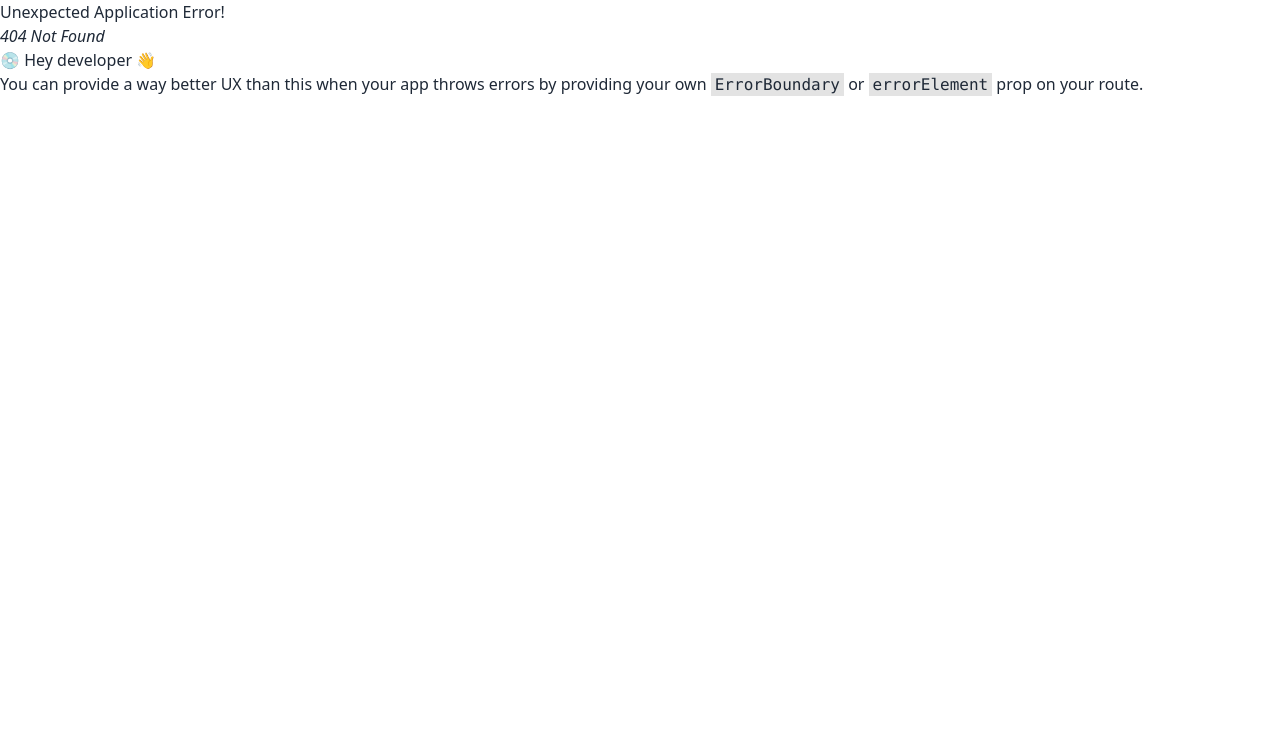
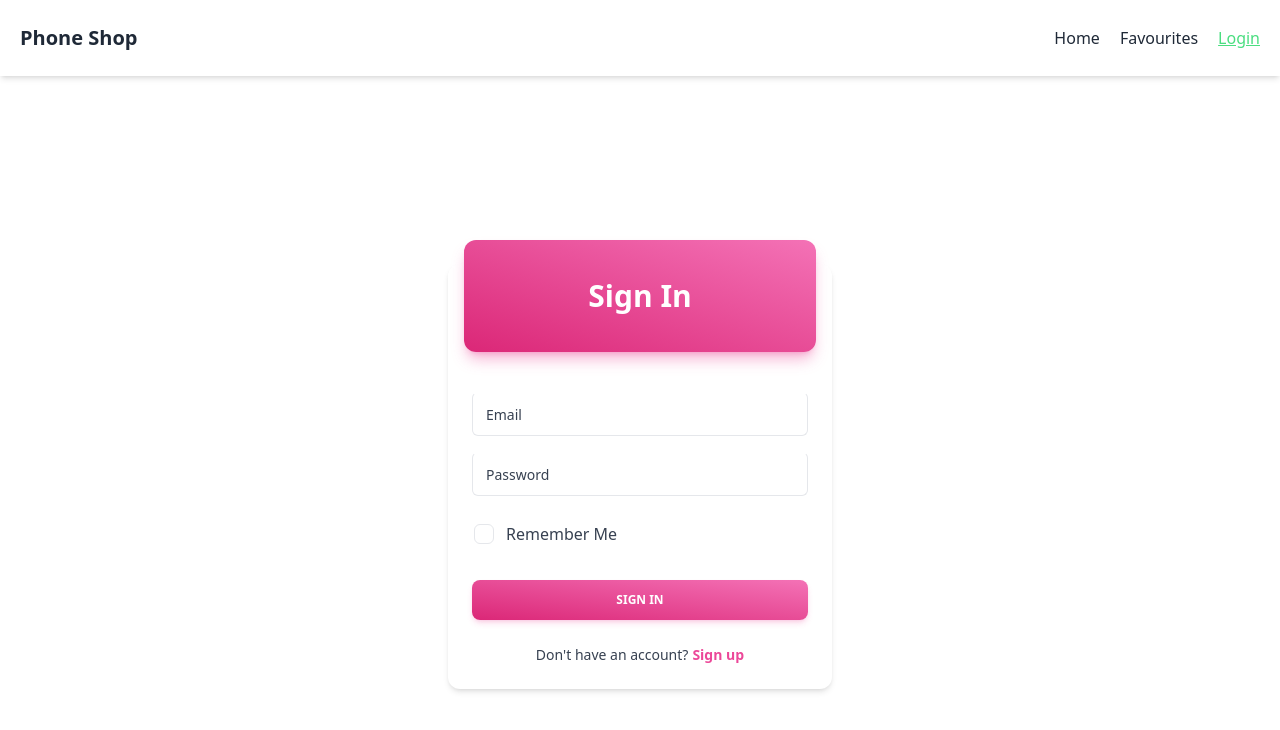
Before and after one commit to sadmansakib172/react-application, a React (Vite) app: page /login in a window 1280 px wide. Before the commit this address had no page. Shown: the top 730 px of the page. Built offline with nearby package versions, Linux system fonts and the light colour scheme.

Commit message:
login page done

```diff
--- a/src/Layout/MainLayout.jsx
+++ b/src/Layout/MainLayout.jsx
@@ -4,7 +4,7 @@ import Navbar from "../components/Header/Navbar/Navbar";
 
 const MainLayout = () => {
     return (
-        <div>
+        <div className="max-w-[1300px] mx-auto">
             <Navbar></Navbar>
             <Outlet></Outlet>
         </div>
--- /dev/null
+++ b/src/Pages/Login/Login.jsx
@@ -0,0 +1,92 @@
+
+
+const Login = () => {
+    return (
+        <div className="flex justify-center items-center h-screen">
+           <div className="relative flex w-96 flex-col rounded-xl bg-white bg-clip-border text-gray-700 shadow-md">
+  <div className="relative mx-4 -mt-6 mb-4 grid h-28 place-items-center overflow-hidden rounded-xl bg-gradient-to-tr from-pink-600 to-pink-400 bg-clip-border text-white shadow-lg shadow-pink-500/40">
+    <h3 className="block font-sans text-3xl font-semibold leading-snug tracking-normal text-white antialiased">
+      Sign In
+    </h3>
+  </div>
+  <div className="flex flex-col gap-4 p-6">
+    <div className="relative h-11 w-full min-w-[200px]">
+      <input
+        className="peer h-full w-full rounded-md border border-blue-gray-200 border-t-transparent bg-transparent px-3 py-3 font-sans text-sm font-normal text-blue-gray-700 outline outline-0 transition-all placeholder-shown:border placeholder-shown:border-blue-gray-200 placeholder-shown:border-t-blue-gray-200 focus:border-2 focus:border-pink-500 focus:border-t-transparent focus:outline-0 disabled:border-0 disabled:bg-blue-gray-50"
+        placeHolder=" "
+      />
+      <label className="before:content[' '] after:content[' '] pointer-events-none absolute left-0 -top-1.5 flex h-full w-full select-none text-[11px] font-normal leading-tight text-blue-gray-400 transition-all before:pointer-events-none before:mt-[6.5px] before:mr-1 before:box-border before:block before:h-1.5 before:w-2.5 before:rounded-tl-md before:border-t before:border-l before:border-blue-gray-200 before:transition-all after:pointer-events-none after:mt-[6.5px] after:ml-1 after:box-border after:block after:h-1.5 after:w-2.5 after:flex-grow after:rounded-tr-md after:border-t after:border-r after:border-blue-gray-200 after:transition-all peer-placeholder-shown:text-sm peer-placeholder-shown:leading-[4.1] peer-placeholder-shown:text-blue-gray-500 peer-placeholder-shown:before:border-transparent peer-placeholder-shown:after:border-transparent peer-focus:text-[11px] peer-focus:leading-tight peer-focus:text-pink-500 peer-focus:before:border-t-2 peer-focus:before:border-l-2 peer-focus:before:!border-pink-500 peer-focus:after:border-t-2 peer-focus:after:border-r-2 peer-focus:after:!border-pink-500 peer-disabled:text-transparent peer-disabled:before:border-transparent peer-disabled:after:border-transparent peer-disabled:peer-placeholder-shown:text-blue-gray-500">
+        Email
+      </label>
+    </div>
+    <div className="relative h-11 w-full min-w-[200px]">
+      <input
+        className="peer h-full w-full rounded-md border border-blue-gray-200 border-t-transparent bg-transparent px-3 py-3 font-sans text-sm font-normal text-blue-gray-700 outline outline-0 transition-all placeholder-shown:border placeholder-shown:border-blue-gray-200 placeholder-shown:border-t-blue-gray-200 focus:border-2 focus:border-pink-500 focus:border-t-transparent focus:outline-0 disabled:border-0 disabled:bg-blue-gray-50"
+        placeHolder=" "
+      />
+      <label className="before:content[' '] after:content[' '] pointer-events-none absolute left-0 -top-1.5 flex h-full w-full select-none text-[11px] font-normal leading-tight text-blue-gray-400 transition-all before:pointer-events-none before:mt-[6.5px] before:mr-1 before:box-border before:block before:h-1.5 before:w-2.5 before:rounded-tl-md before:border-t before:border-l before:border-blue-gray-200 before:transition-all after:pointer-events-none after:mt-[6.5px] after:ml-1 after:box-border after:block after:h-1.5 after:w-2.5 after:flex-grow after:rounded-tr-md after:border-t after:border-r after:border-blue-gray-200 after:transition-all peer-placeholder-shown:text-sm peer-placeholder-shown:leading-[4.1] peer-placeholder-shown:text-blue-gray-500 peer-placeholder-shown:before:border-transparent peer-placeholder-shown:after:border-transparent peer-focus:text-[11px] peer-focus:leading-tight peer-focus:text-pink-500 peer-focus:before:border-t-2 peer-focus:before:border-l-2 peer-focus:before:!border-pink-500 peer-focus:after:border-t-2 peer-focus:after:border-r-2 peer-focus:after:!border-pink-500 peer-disabled:text-transparent peer-disabled:before:border-transparent peer-disabled:after:border-transparent peer-disabled:peer-placeholder-shown:text-blue-gray-500">
+        Password
+      </label>
+    </div>
+    <div className="-ml-2.5">
+      <div className="inline-flex items-center">
+        <label
+          className="relative flex cursor-pointer items-center rounded-full p-3"
+          htmlFor="checkbox"
+          data-ripple-dark="true"
+        >
+          <input
+            type="checkbox"
+            className="before:content[''] peer relative h-5 w-5 cursor-pointer appearance-none rounded-md border border-blue-gray-200 transition-all before:absolute before:top-2/4 before:left-2/4 before:block before:h-12 before:w-12 before:-translate-y-2/4 before:-translate-x-2/4 before:rounded-full before:bg-blue-gray-500 before:opacity-0 before:transition-opacity checked:border-pink-500 checked:bg-pink-500 checked:before:bg-pink-500 hover:before:opacity-10"
+            id="checkbox"
+          />
+          <span className="pointer-events-none absolute top-2/4 left-2/4 -translate-y-2/4 -translate-x-2/4 text-white opacity-0 transition-opacity peer-checked:opacity-100">
+            <svg
+              xmlns="http://www.w3.org/2000/svg"
+              className="h-3.5 w-3.5"
+              viewBox="0 0 20 20"
+              fill="currentColor"
+              stroke="currentColor"
+              stroke-width="1"
+            >
+              <path
+                fill-rule="evenodd"
+                d="M16.707 5.293a1 1 0 010 1.414l-8 8a1 1 0 01-1.414 0l-4-4a1 1 0 011.414-1.414L8 12.586l7.293-7.293a1 1 0 011.414 0z"
+                clip-rule="evenodd"
+              ></path>
+            </svg>
+          </span>
+        </label>
+        <label
+          className="mt-px cursor-pointer select-none font-light text-gray-700"
+          htmlFor="checkbox"
+        >
+          Remember Me
+        </label>
+      </div>
+    </div>
+  </div>
+  <div className="p-6 pt-0">
+    <button
+      className="block w-full select-none rounded-lg bg-gradient-to-tr from-pink-600 to-pink-400 py-3 px-6 text-center align-middle font-sans text-xs font-bold uppercase text-white shadow-md shadow-pink-500/20 transition-all hover:shadow-lg hover:shadow-pink-500/40 active:opacity-[0.85] disabled:pointer-events-none disabled:opacity-50 disabled:shadow-none"
+      type="button"
+      data-ripple-light="true"
+    >
+      Sign In
+    </button>
+    <p className="mt-6 flex justify-center font-sans text-sm font-light leading-normal text-inherit antialiased">
+      Don't have an account?
+      <a
+        href="#signup"
+        className="ml-1 block font-sans text-sm font-bold leading-normal text-pink-500 antialiased"
+      >
+        Sign up
+      </a>
+    </p>
+  </div>
+</div>
+        </div>
+    );
+};
+
+export default Login;
--- a/src/Router/Route.jsx
+++ b/src/Router/Route.jsx
@@ -2,6 +2,7 @@ import { createBrowserRouter } from "react-router-dom";
 import MainLayout from "../Layout/MainLayout";
 import Home from "../Pages/Home/Home";
 import Favourites from "../Pages/Favourites/Favourites";
+import Login from "../Pages/Login/Login";
 
 
 const myCreatedRoute = createBrowserRouter([
@@ -16,6 +17,10 @@ const myCreatedRoute = createBrowserRouter([
         {
             path:"/favourites",
             element:<Favourites></Favourites>
+        },
+        {
+            path:"/login",
+            element:<Login></Login>
         }
       ]
     }
--- /dev/null
+++ b/src/components/Header/Navbar/AppLogo.jsx
@@ -0,0 +1,11 @@
+
+
+const AppLogo = () => {
+    return (
+        <div>
+            <h2 className="text-xl font-semibold">Phone Shop</h2>
+        </div>
+    );
+};
+
+export default AppLogo;
--- a/src/components/Header/Navbar/Navbar.jsx
+++ b/src/components/Header/Navbar/Navbar.jsx
@@ -1,13 +1,13 @@
 import { NavLink } from "react-router-dom";
-
-
+import AppLogo from "./AppLogo";
 
 
 const Navbar = () => {
     return (
         <div>
-            <nav>
-                <ul>
+            <nav className="flex justify-between items-center py-6 shadow-md px-5">
+                <AppLogo></AppLogo>
+                <ul className="flex gap-5">
                     <li>
                         <NavLink
                             to="/"
@@ -16,7 +16,7 @@ const Navbar = () => {
                             }
                         >
                             Home
-                        </NavLink>;
+                        </NavLink>
                     </li>
                     <li>
                         <NavLink
@@ -26,7 +26,17 @@ const Navbar = () => {
                             }
                         >
                             Favourites
-                        </NavLink>;
+                        </NavLink>
+                    </li>
+                    <li>
+                        <NavLink
+                            to="/login"
+                            className={({ isActive, isPending }) =>
+                                isPending ? "pending" : isActive ? "text-green-400 underline" : ""
+                            }
+                        >
+                            Login
+                        </NavLink>
                     </li>
                 </ul>
             </nav>
```
